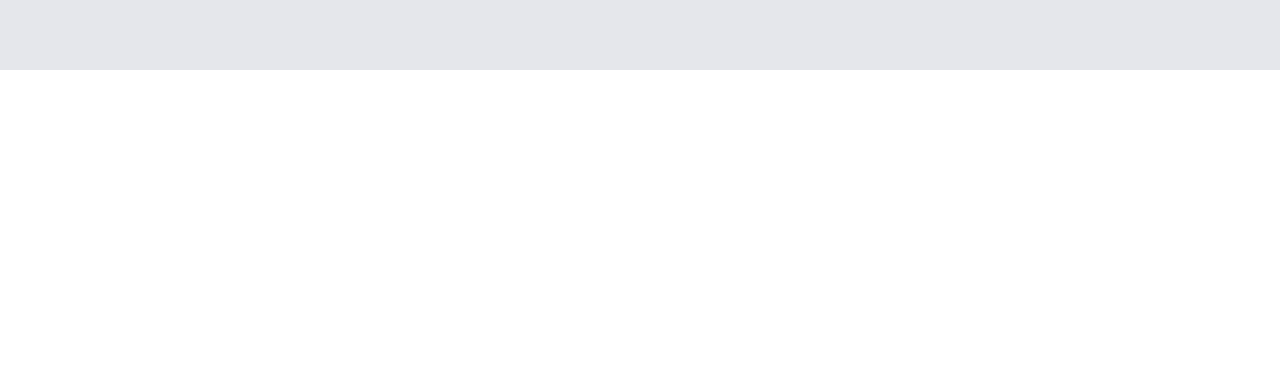
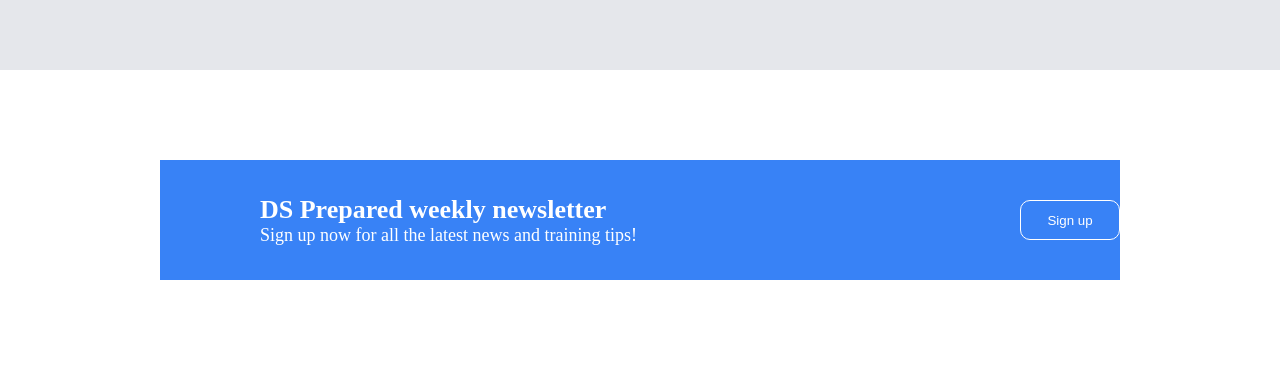
Before and after one commit to sharpy83/odin-landing-page, a plain HTML site: page index.html in a window 1280 px wide. Shown: the part 1731-2098 px from the top of the page. Before the commit the page ends 1801 px from the top, so only its background shows below. Drawn offline with Linux system fonts and the light colour scheme.

Commit message:
Fourth section finished

```diff
--- a/index.html
+++ b/index.html
@@ -82,6 +82,20 @@
             </div>
 
         </div>
+
+        <div class="fourth-section">
+
+            <div class="blue-container">
+
+                <div class="left">
+                    <h4>DS Prepared weekly newsletter</h4>
+                    <p class="p-fourth">Sign up now for all the latest news and training tips!</p>
+                </div>
+                <div class="right">
+                    <button class="btn-final-div">Sign up</button>
+                </div>
+            </div>
+        </div>
     </body>
 
 </html>
--- a/style.css
+++ b/style.css
@@ -157,3 +157,52 @@ text-align: center;
     justify-content: flex-end;
     margin-right: 550px;
 }
+
+.fourth-section {
+    height: 300px;
+    display: flex;
+    justify-content: center;
+    align-items: center;
+}
+
+.blue-container {
+    background-color: #3882f6;
+    width: 75%;
+    height: 40%;
+    display: flex;
+    flex-direction: row;
+}
+
+.left {
+    width: 80%;
+    margin-left: 100px;
+    display: flex;
+    justify-content: center;
+    flex-direction: column;
+}
+
+h4 {
+    font-size: 26px;
+    color: white;
+
+}
+
+.p-fourth {
+    color: white;
+    font-size: 18px;
+}
+
+.right {
+    display: flex;
+    justify-content: center;
+    align-items: center;
+}
+
+.btn-final-div {
+    background-color: #3882f6;
+    color: white;
+    width: 100px;
+    height: 40px;
+    border: 1px solid white;
+    border-radius: 10px;
+}
```
Also changed, not shown: 1 other file.
